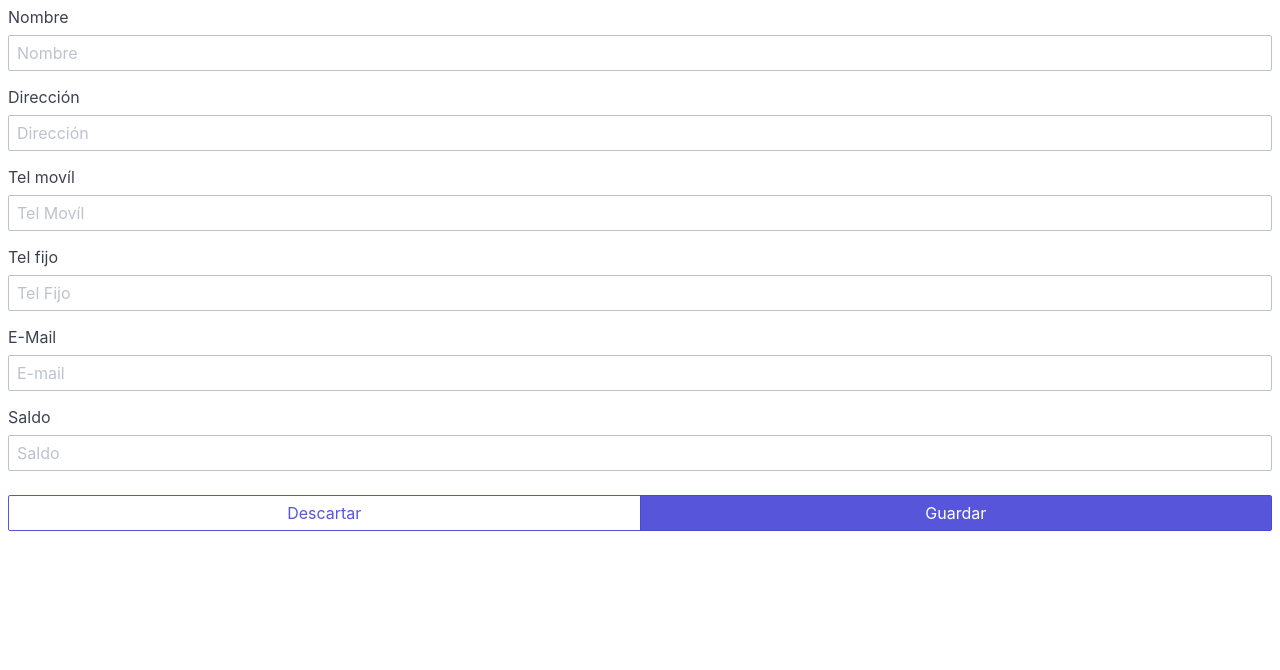
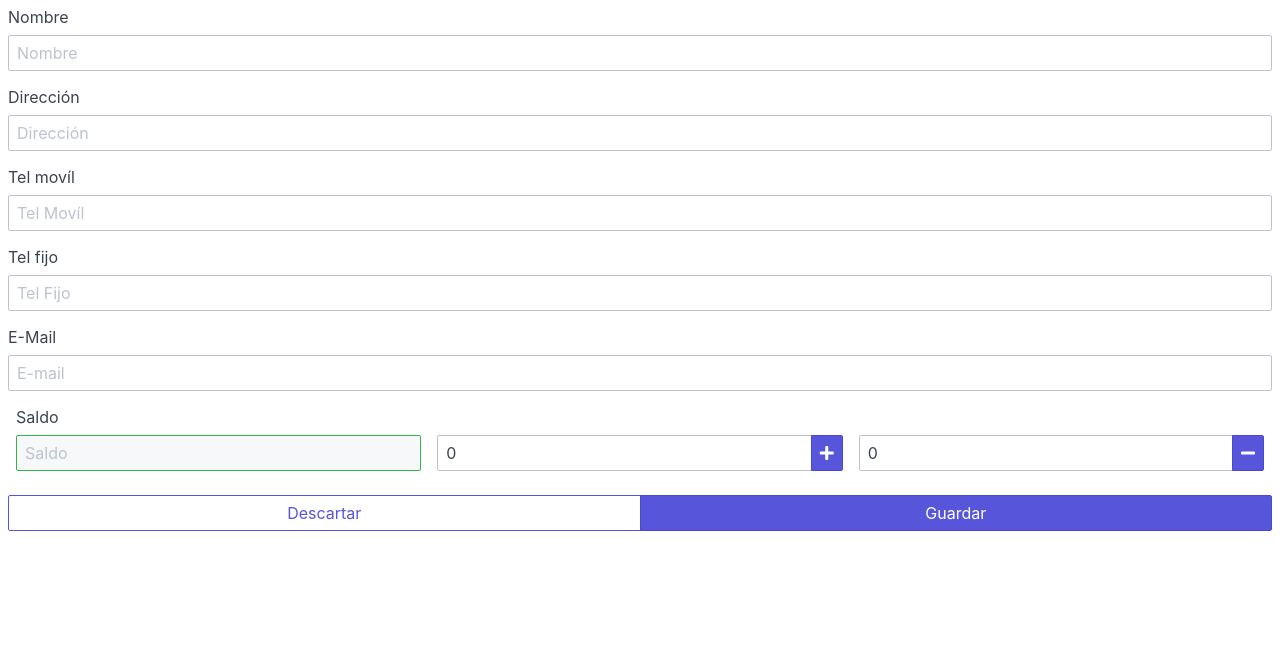
Before and after one commit to geronimotondato/stock_engine, a CodeIgniter app: page /database/clientes/abm_cliente in a window 1280 px wide. Shown: the part 881-1551 px from the top of the page. Run offline with CodeIgniter, Linux system fonts and the light colour scheme; the visitor is signed in with stand-in values (Sample User, id 1); some libraries are stand-ins or nearby versions.

Commit message:
agrego saldo

```diff
--- a/application/controllers/Clientes.php
+++ b/application/controllers/Clientes.php
@@ -90,13 +90,15 @@ class Clientes extends Member_Controller {
 
 		try{
 
-			$id_cliente     = $this->input->post("id_cliente", TRUE);
-			$nombre         = $this->input->post("nombre", TRUE);
-			$direccion      = $this->input->post("direccion",TRUE);
-			$tel_movil      = $this->input->post("tel_movil",TRUE);
-			$tel_fijo       = $this->input->post("tel_fijo",TRUE);
-			$email          = $this->input->post("email",TRUE);
-			$saldo   = $this->input->post("saldo",TRUE);
+			$id_cliente = $this->input->post("id_cliente", TRUE);
+			$nombre     = $this->input->post("nombre", TRUE);
+			$direccion  = $this->input->post("direccion",TRUE);
+			$tel_movil  = $this->input->post("tel_movil",TRUE);
+			$tel_fijo   = $this->input->post("tel_fijo",TRUE);
+			$email      = $this->input->post("email",TRUE);
+			$saldo      = $this->input->post("saldo",TRUE);
+			$sumar      = $this->input->post("sumar",TRUE);
+			$restar      = $this->input->post("restar",TRUE);
 
 			$this->form_validation->set_rules('id_cliente', 'id_cliente', 'trim|greater_than_equal_to[0]');
 			$this->form_validation->set_rules('nombre', 'Nombre', 'trim|alpha_numeric_spaces|required');
@@ -104,7 +106,9 @@ class Clientes extends Member_Controller {
 			$this->form_validation->set_rules('tel_movil', 'Tel movil', 'trim|numeric');
 			$this->form_validation->set_rules('tel_fijo', 'Tel fijo', 'trim|numeric');
 			$this->form_validation->set_rules('email', 'Email', 'trim|valid_email');
-			$this->form_validation->set_rules('saldo', 'Saldo Deudor', 'trim|numeric');
+			$this->form_validation->set_rules('saldo', 'Saldo', 'trim|numeric');
+			$this->form_validation->set_rules('sumar', 'Sumar', 'trim|greater_than_equal_to[0]');
+			$this->form_validation->set_rules('restar', 'Restar', 'trim|greater_than_equal_to[0]');
 
 			if(!($this->form_validation->run())){
 				throw new Exception(validation_errors());
@@ -117,7 +121,7 @@ class Clientes extends Member_Controller {
 				"tel_movil"  =>$tel_movil,
 				"tel_fijo"   =>$tel_fijo,
 				"email"      =>$email,
-				"saldo"      =>$saldo,
+				"saldo"      =>$saldo + ($sumar - $restar),
 
 			);
 
--- a/application/views/abm_cliente.php
+++ b/application/views/abm_cliente.php
@@ -42,10 +42,38 @@
 </div>
 
 <!-- form input control -->
-<div class="form-group">
-  <label class="form-label" for="saldo">Saldo</label>
-  <input class="form-input" type="text" id="saldo" placeholder="Saldo" name="saldo" value='<?= isset($cliente)? $cliente->saldo : "" ?>'>
-</div>
+
+
+<div class="container">
+ <label class="form-label" for="saldo">Saldo</label>
+  <div class="columns">
+
+    <div class="column col-4">
+      <div class="input-group">
+        <input readonly class="form-input" type="text" id="saldo" placeholder="Saldo" name="saldo" value='<?= isset($cliente)? $cliente->saldo : "" ?>'>
+      </div>
+    </div>
+    <div class="column col-4">
+      <div class="input-group">
+
+        <input id="sumar" class="form-input" type="number" placeholder="+" value="0" min="0" name="sumar">
+        <button class="btn btn-primary input-group-btn" type="button"><i class="fas fa-plus"></i></button>
+      </div>
+    </div>
+    <div class="column col-4">
+      <div class="input-group">
+
+        <input id="restar" class="form-input" type="number" placeholder="-" value="0" min="0" name="restar">
+        <button class="btn btn-primary input-group-btn" type="button"><i class="fas fa-minus"></i></button>
+      </div>
+
+    </div>
+  </div>
+
+
+
+
+
 
 
 
--- a/resources/js/abm_cliente.js
+++ b/resources/js/abm_cliente.js
@@ -9,6 +9,12 @@ $(document).ready(function(){
   $(".cerrar_eliminar_cliente_dialog").click(function(){
     $("#eliminar_cliente_dialog").removeClass("active");
   });
+
+  if ((saldo = $("#saldo")).val() < 0){
+    saldo.addClass("is-error");
+  }else{
+    saldo.addClass("is-success");
+  }
 
 
 	$("#btn_guardar, #btn_actualizar, #btn_eliminar").click(function(event){
```
